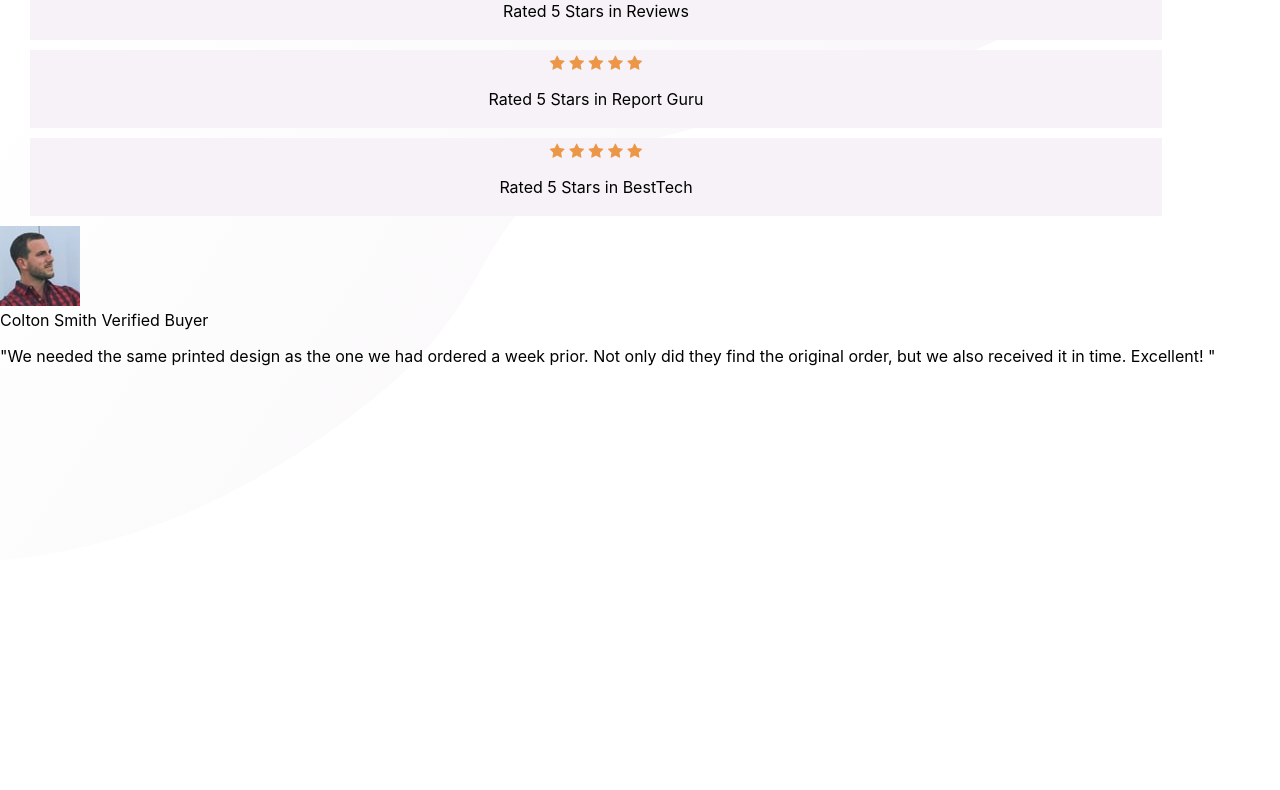
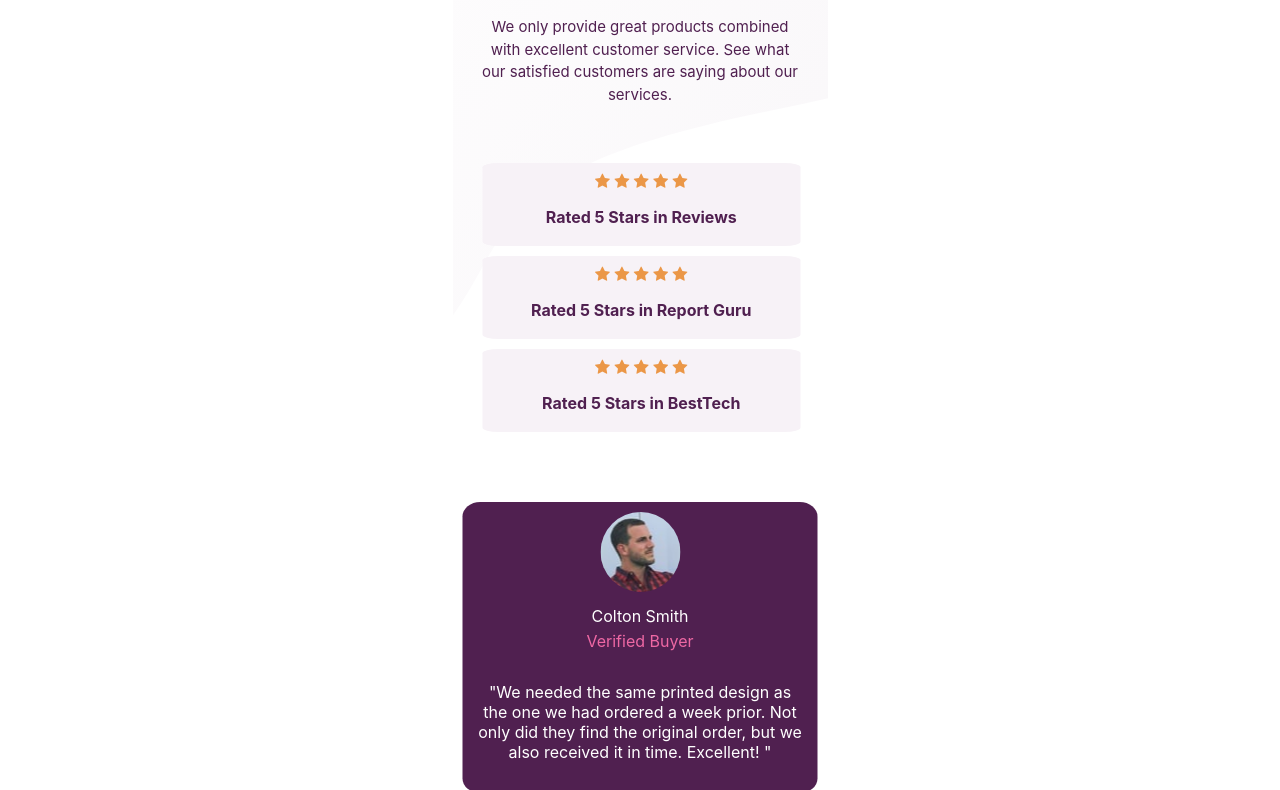
Before and after one commit to KevinVanDerSchans/202304-W2.5CH4-Kevin-Schans, a website: page index.html in a window 1280 px wide. Shown: the part 239-1029 px from the top of the page. Before the commit the page ends 800 px from the top, so only its background shows below. Drawn offline with Linux system fonts and the light colour scheme.

Commit message:
Finish index and sass styles

```diff
--- a/index.html
+++ b/index.html
@@ -19,56 +19,49 @@
 
     <header>
       <h1 class="header__title">10,000 of our users love our products.</h1>
-      <p class="header__description">We only provide great products combined with excellent customer service. See what our satisfied customers are saying about our services.</p>
+      <h2 class="header__description">We only provide great products combined with excellent customer service. See what our satisfied customers are saying about our services.</h2>
     </header>
 
     <section class="reviews">
-
       <div class="reviews__score">
         <div class="reviews__stars">
-          <span class="reviews__stars--star fa fa-star checked"></span>
-          <span class="reviews__stars--star fa fa-star checked"></span>
-          <span class="reviews__stars--star fa fa-star checked"></span>
-          <span class="reviews__stars--star fa fa-star checked"></span>
-          <span class="reviews__stars--star fa fa-star checked"></span>
+          <span class="reviews__stars--star fa fa-star"></span>
+          <span class="reviews__stars--star fa fa-star"></span>
+          <span class="reviews__stars--star fa fa-star"></span>
+          <span class="reviews__stars--star fa fa-star"></span>
+          <span class="reviews__stars--star fa fa-star"></span>
         </div>
-        <p>Rated 5 Stars in Reviews</p>
+        <h3 class="reviews__text">Rated 5 Stars in Reviews</h3>
       </div>
 
       <div class="reviews__score">
         <div class="reviews__stars">
-          <span class="reviews__stars--star fa fa-star checked"></span>
-          <span class="reviews__stars--star fa fa-star checked"></span>
-          <span class="reviews__stars--star fa fa-star checked"></span>
-          <span class="reviews__stars--star fa fa-star checked"></span>
-          <span class="reviews__stars--star fa fa-star checked"></span>
+          <span class="reviews__stars--star fa fa-star"></span>
+          <span class="reviews__stars--star fa fa-star"></span>
+          <span class="reviews__stars--star fa fa-star"></span>
+          <span class="reviews__stars--star fa fa-star"></span>
+          <span class="reviews__stars--star fa fa-star"></span>
         </div>
-        <p>Rated 5 Stars in Report Guru</p>
+        <h3 class="reviews__text">Rated 5 Stars in Report Guru</h3>
       </div>
 
       <div class="reviews__score">
         <div class="reviews__stars">
-          <span class="reviews__stars--star fa fa-star checked"></span>
-          <span class="reviews__stars--star fa fa-star checked"></span>
-          <span class="reviews__stars--star fa fa-star checked"></span>
-          <span class="reviews__stars--star fa fa-star checked"></span>
-          <span class="reviews__stars--star fa fa-star checked"></span>
+          <span class="reviews__stars--star fa fa-star"></span>
+          <span class="reviews__stars--star fa fa-star"></span>
+          <span class="reviews__stars--star fa fa-star"></span>
+          <span class="reviews__stars--star fa fa-star"></span>
+          <span class="reviews__stars--star fa fa-star"></span>
         </div>
-        <p>Rated 5 Stars in BestTech</p>
+        <h3 class="reviews__text">Rated 5 Stars in BestTech</h3>
       </div>
     </section>
 
-
-
-
-
     <section class="testimonials">
-
       <div class="user__testimonials">
-
         <div>
           <div class="user__photo">
-            <img src="/assets/image-colton.jpg" alt="User photo" class="user__photo">
+            <img class="user__photo--img" src="/assets/image-colton.jpg" alt="User photo" class="user__photo">
           </div>
 
           <div class="user__information">
@@ -78,29 +71,48 @@
         </div>
 
         <div class="user__testimonial">
-          <p>"We needed the same printed design as the one we had ordered a week prior. Not only did they find the original order, but we also received it in time. Excellent! "</p>
+          <p class="user__testimonial--text">"We needed the same printed design as the one we had ordered a week prior. Not only did they find the original order, but we also received it in time. Excellent! "</p>
         </div>
-
-
-
       </div>
 
+      <div class="user-testimonials">
+        <div class="user__testimonials">
+          <div>
+            <div class="user__photo">
+              <img class="user__photo--img" src="/assets/image-irene.jpg" alt="User photo" class="user__photo">
+            </div>
+
+            <div class="user__information">
+              <span class="user__name">Irene Roberts</span>
+              <span class="user__verified">Verified Buyer</span>
+            </div>
+          </div>
+
+          <div class="user__testimonial">
+            <p class="user__testimonial--text">"Customer service is always excellent and very quick turn around. Completely delighted with the simplicity of the purchase and the speed of delivery."</p>
+          </div>
+        </div>
+      </div>
 
       <div class="user-testimonials">
+        <div class="user__testimonials">
+          <div>
+            <div class="user__photo">
+              <img class="user__photo--img" src="/assets/image-anne.jpg" alt="User photo" class="user__photo">
+            </div>
 
+            <div class="user__information">
+              <span class="user__name">Anne Wallace</span>
+              <span class="user__verified">Verified Buyer</span>
+            </div>
+          </div>
 
+          <div class="user__testimonial">
+            <p class="user__testimonial--text">"Put an order with this company and can only praise them for the very high standard. Will definitely use them again and recommend them to everyone!"</p>
+          </div>
+        </div>
       </div>
-
-
-      <div class="user-testimonials">
-
-
-      </div>
-
-
     </section>
-
-
   </div>
 
 </body>
--- a/sass/styles.scss
+++ b/sass/styles.scss
@@ -19,13 +19,18 @@ body {
 
 .app-container {
   height: 100%;
+  display: flex;
+  flex-direction: column;
+  width: 100%;
+  max-width: 375px;
+  position: absolute;
+  top: 50%;
+  left: 50%;
+  transform: translate(-50%, -50%);
   background-image: url(/assets/bg-pattern-top-mobile.svg);
   background-repeat: no-repeat;
   background-position: center center;
   background-size: cover;
-  display: flex;
-  flex-direction: column;
-  width: 100%;
 
   header {
     text-align: center;
@@ -38,6 +43,7 @@ body {
 
     .header__description {
       color: $dark-magenta;
+      font-size: 15px;
       font-weight: 400;
       padding: 0 14px;
       line-height: 1.5;
@@ -47,24 +53,77 @@ body {
   .reviews {
     width: 90%;
     text-align: center;
-    border-radius: 15%;
-    margin-left: 20px;
+    margin: 20px;
 
     .reviews__score {
+      border-radius: 5%;
       background-color: $light-grayish-magenta;
       margin: 10px;
       padding: 3px;
 
       .reviews__stars {
+        margin-top: 5px;
 
         .reviews__stars--star {
           color: rgb(235, 151, 71);
         }
       }
+
+      .reviews__text {
+        color: $dark-magenta;
+        font-size: 1rem;
+        font-weight: 700;
+      }
     }
   }
 
+  .testimonials {
+    display: flex;
+    flex-direction: column;
+    text-align: center;
+    margin: 30px 0 20px 0;
+    padding: 10px;
 
+    .user__testimonials {
+      margin-bottom: 20px;
+      background-color: $dark-magenta;
+       border-radius: 5%;
 
+      .user__photo {
+        width: 100%;
+        justify-content: left;
 
+        .user__photo--img {
+          margin: 10px 0;
+          border-radius: 100%;
+        }
+      }
+
+      .user__information {
+        display: flex;
+        flex-direction: column;
+
+        .user__name {
+          font-size: 1rem;
+          color: $white;
+          margin-bottom: 5px;
+        }
+
+        .user__verified {
+          font-size: 1rem;
+          color: $soft-pink;
+        }
+      }
+    }
+
+    .user__testimonial {
+      padding: 10px;
+
+      .user__testimonial--text {
+        color: $white;
+        font-size: 1rem;
+        padding: 5px;
+      }
+    }
+  }
 }
```
Also changed, not shown: styles.css, 1 other file.
